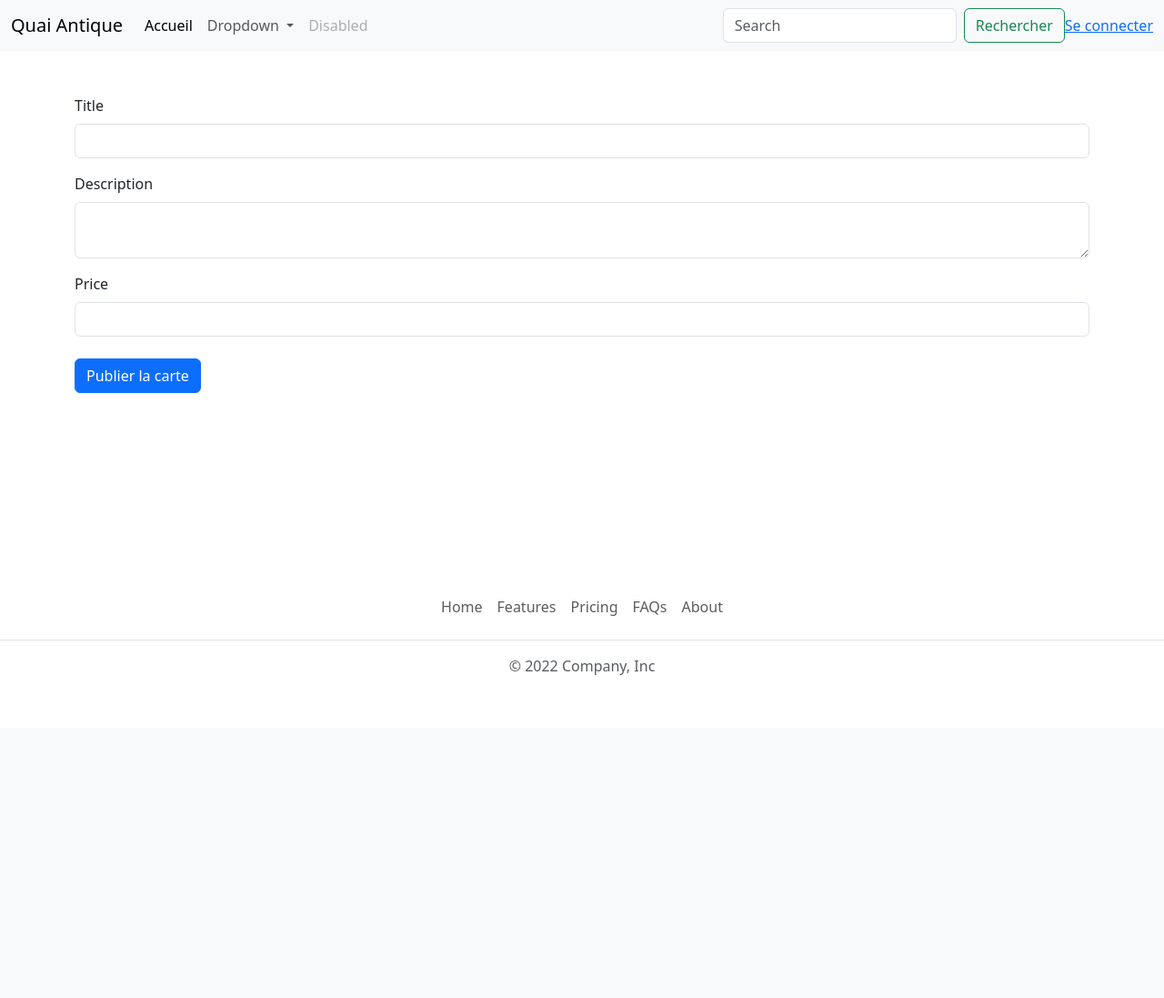
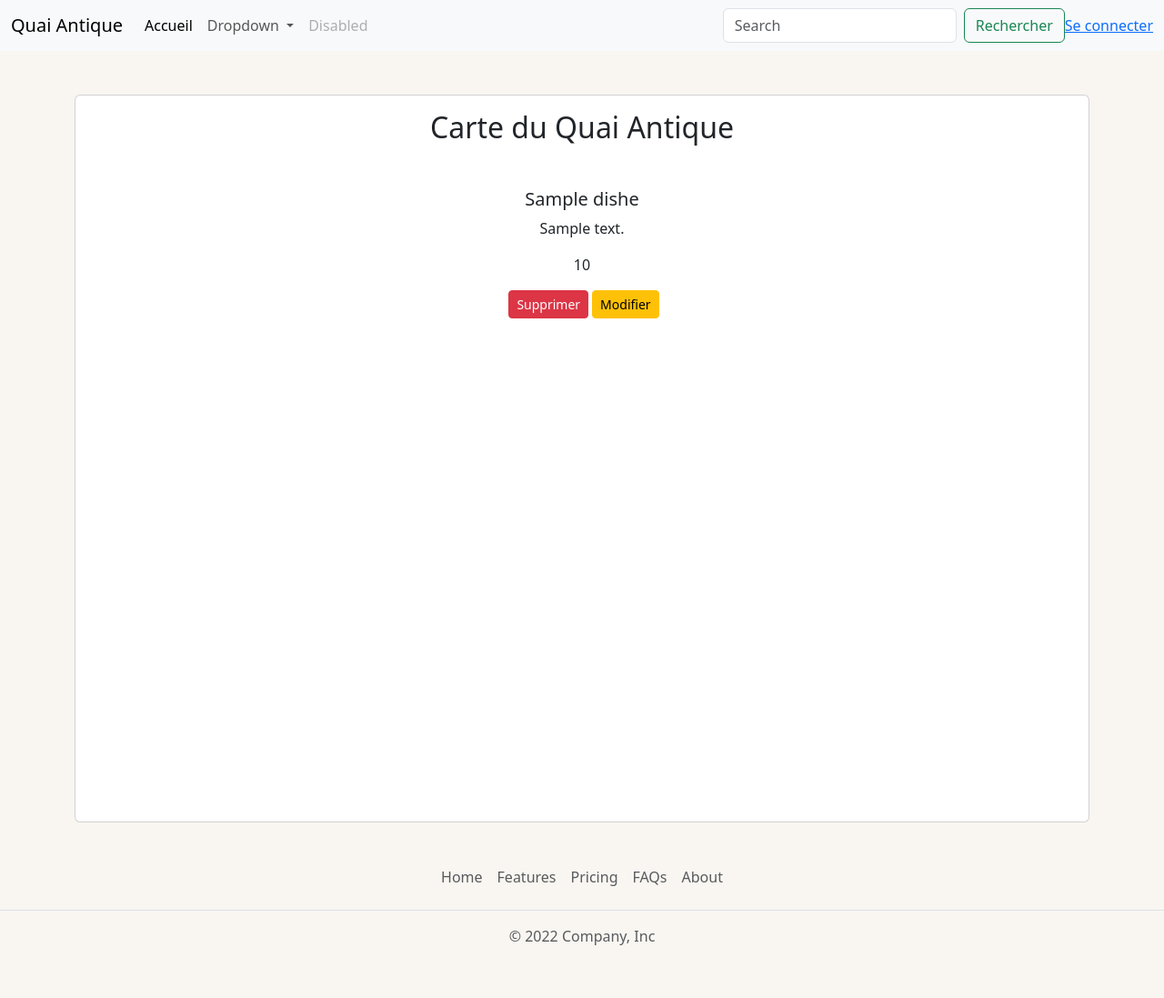
Before and after one commit to Ioma69/ECF, a Symfony app: template templates/dishes/menu.html.twig in a window 1280 px wide. Shown: the whole page at 91% size. Before the commit the page ends 742 px from the top, so only its background shows below. Run offline with Twig, Linux system fonts and the light colour scheme; the template is opened without the code that fills it: most values are stand-ins (such as "Sample title", 1, 10 or a date in 2020); form fields are guessed from the names that the template uses; some libraries are stand-ins or nearby versions.

Commit message:
add crud to the menu

```diff
--- a/public/styles/style.css
+++ b/public/styles/style.css
@@ -1,3 +1,9 @@
 body {
     min-height: 100vh;
+    background-color: #f9f6f2;
 }
+
+.sizeMenu {
+    height: 2000px;
+    width: 2000px;
+}
--- a/templates/dishes/menu.html.twig
+++ b/templates/dishes/menu.html.twig
@@ -1,14 +1,27 @@
 {% extends "base.html.twig" %}
 
 {% block body %}
+	<div class="container mt-5">
+		<div class="card vh-100">
+			<div class="card-body">
+				<h2 class="text-center mb-5"> Carte du Quai Antique </h2>
+		{% for dishe in dishes %}
 
- <div class="container mt-5">
-	{{ form_start(dishes) }}
-	{{ form_row(dishes.title) }}
-	{{ form_row(dishes.description) }}
-    {{ form_row(dishes.price) }}
-	<input type="submit" class="btn btn-primary mt-2" value="Publier la carte">
-	{{ form_end(dishes) }}
-    </div>
 
+				<div>
+					<h5 class="card-title text-center">{{ dishe.title }}</h5>
+					<p class="card-text text-center">{{ dishe.description }}</p>
+					<p class="card-text text-center">{{ dishe.price }}</p>
+                    <div class="d-flex justify-content-center">
+					<a href="{{ path('delete-menu', {'id': dishe.id}) }}" class="btn btn-danger btn-sm ms-1 ">Supprimer</a>
+					 <a href="{{ path('edit-menu', {'id': dishe.id}) }}" class="btn btn-warning btn-sm ms-1 ">Modifier</a>
+				</div>
+
+
+
+		{% endfor %}
+				</div>
+			</div>
+		</div>
+	</div>
 {% endblock %}
```
Also changed, not shown: src/Controller/DishesController.php (+53 -5 lines), templates/dishes/FormMenu.html.twig (added, +14 -0 lines), public/uploads/KRJK9235-64480a5acaa67.jpg (added).
